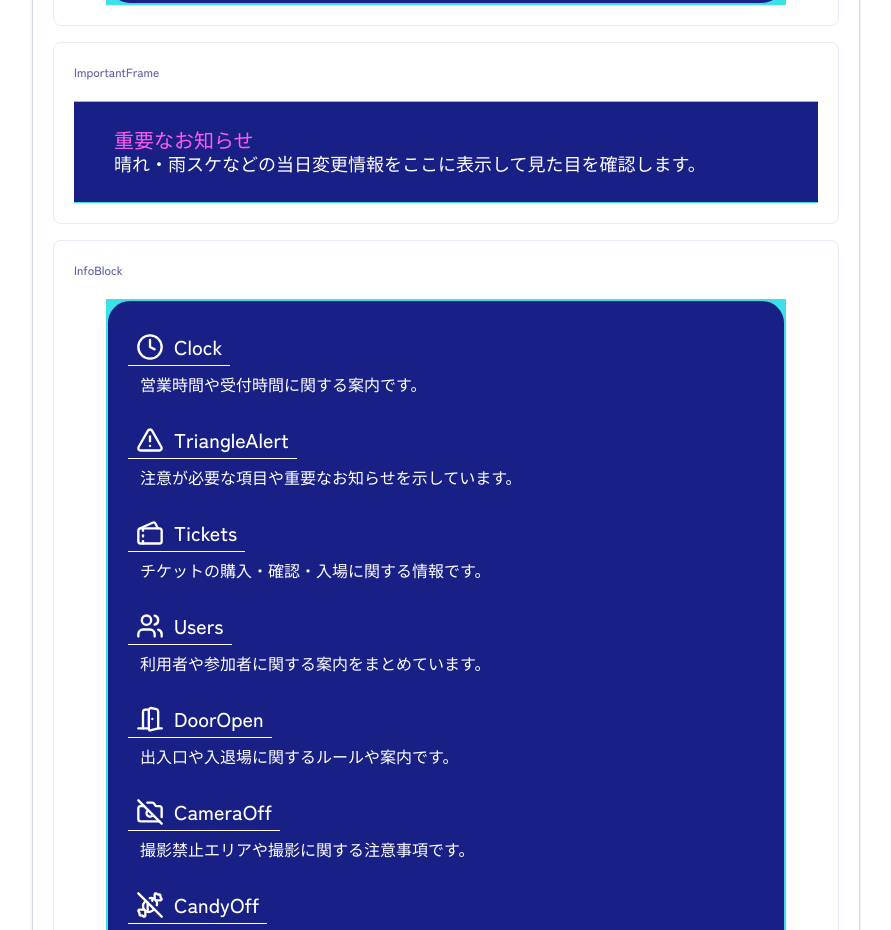
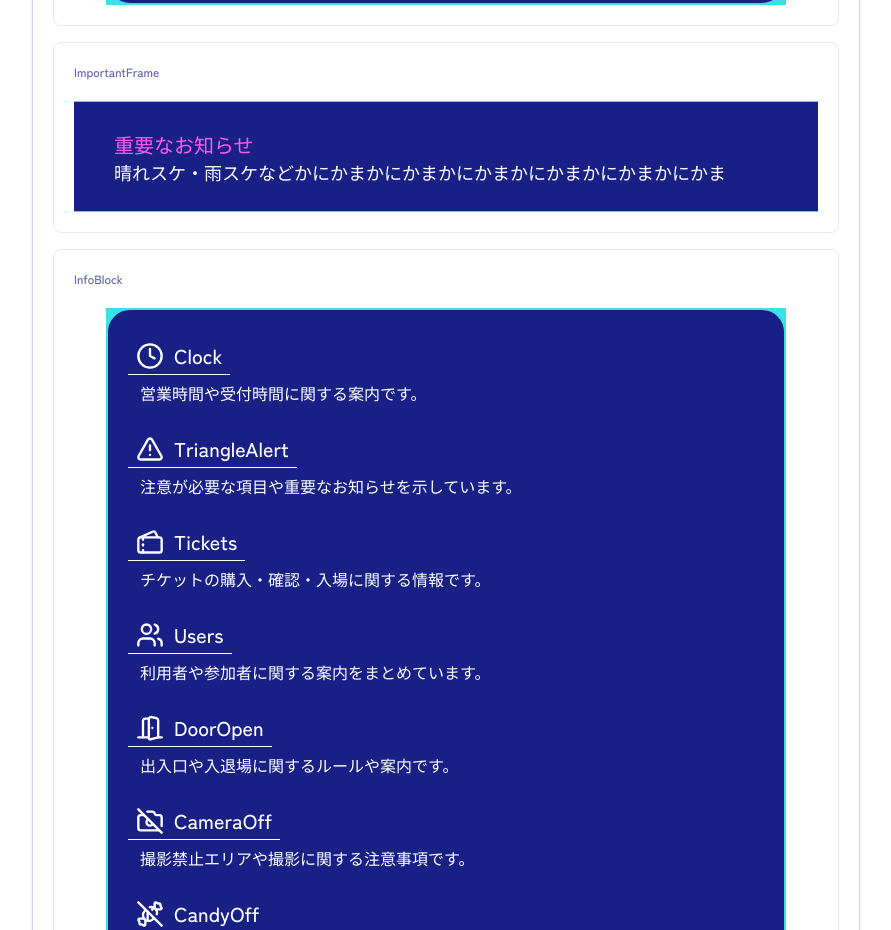
Before and after one commit to NUTFes/45th-homepage, a Next.js app: page /dev/common in a window 1280 px wide. Shown: the part 1020-1950 px from the top of the page, without its empty margins (336-1227 px from the left). Built offline with nearby package versions, Linux system fonts and the light colour scheme; a web font is replaced by a local one; what tailwindcss-react-aria-components would draw is missing.

Commit message:
fix:行間の変更

```diff
--- a/src/app/(frontend)/(dev)/dev/common/page.tsx
+++ b/src/app/(frontend)/(dev)/dev/common/page.tsx
@@ -82,7 +82,7 @@ export default function DevCommonComponentsPage() {
         </DevPanel>
         <DevPanel title="ImportantFrame">
           <ImportantFrame title="重要なお知らせ">
-            晴れ・雨スケなどの当日変更情報をここに表示して見た目を確認します。
+            晴れスケ・雨スケなどかにかまかにかまかにかまかにかまかにかまかにかま
           </ImportantFrame>
         </DevPanel>
         <DevPanel title="InfoBlock">
--- a/src/components/ui/ImportantFrame.tsx
+++ b/src/components/ui/ImportantFrame.tsx
@@ -9,7 +9,7 @@ export default function ImportantFrame({ title, children }: ImportantFrameProps)
 	return (
 		<div className="w-full border-y-[1.4px] border-main bg-base-dark px-3l py-l">
 			<div className="flex w-full flex-col gap-[2px]">
-				<h3 className="font-sans text-title-small leading-none text-[#ff5bef]">{title}</h3>
+				<h3 className="font-sans text-title-small leading-7.25 text-[#ff5bef]">{title}</h3>
 				<p className="font-sans text-text-large text-white">{children}</p>
 			</div>
 		</div>
```
